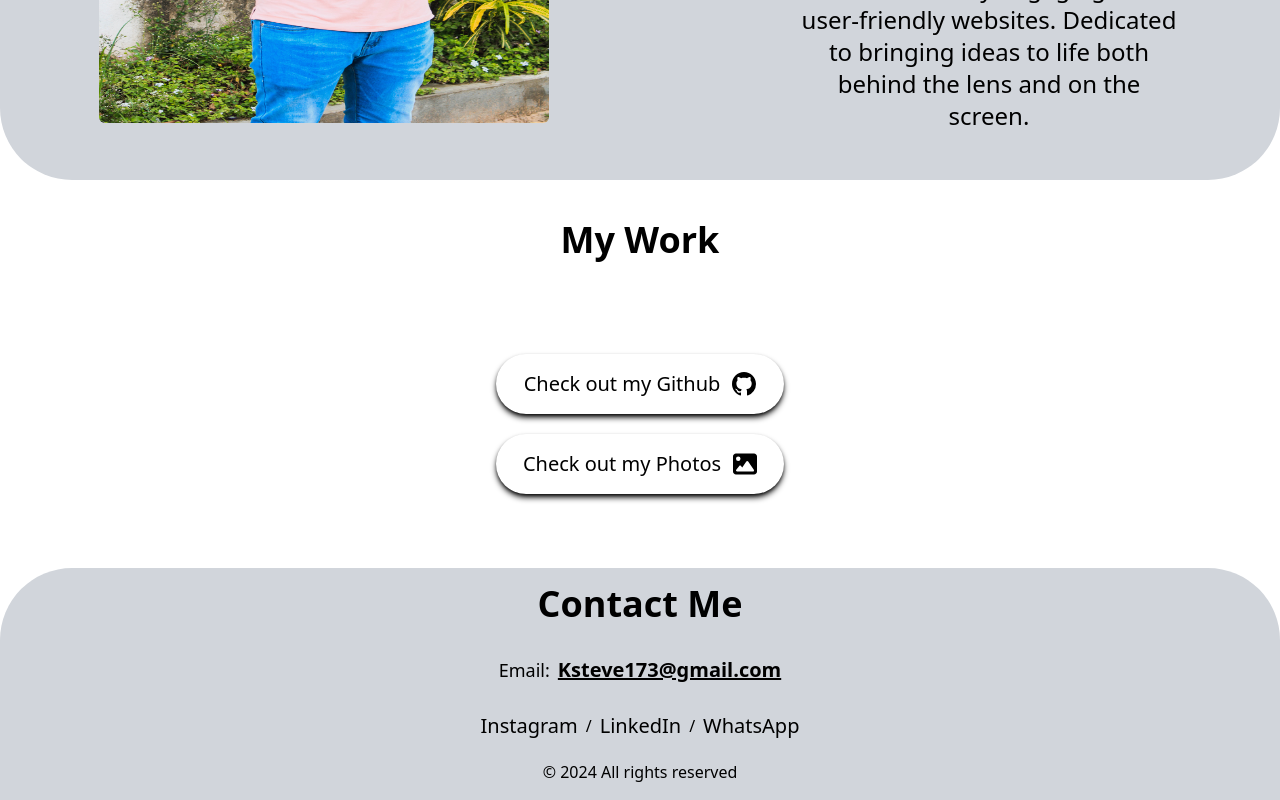
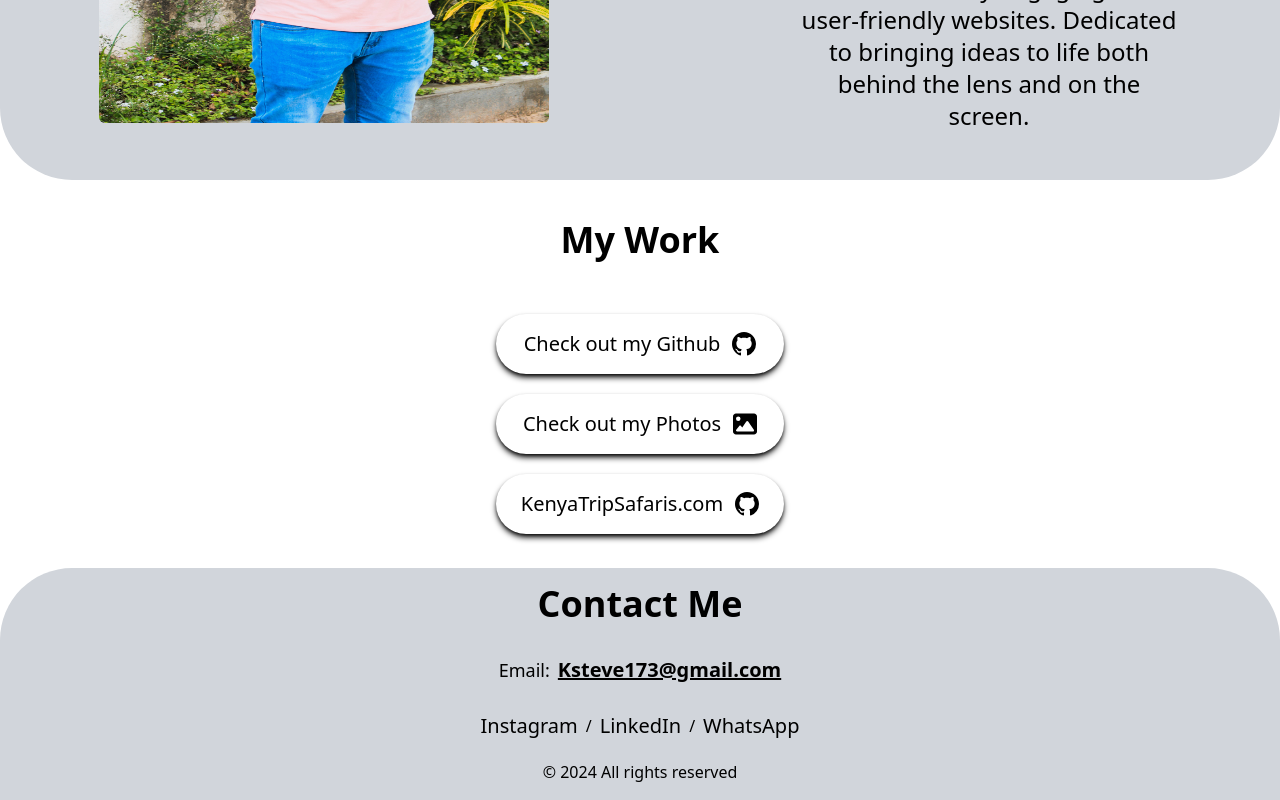
Before and after one commit to Stevekatana/The-Portfolio, a React (Vite) app: page / in a window 1280 px wide. Shown: the part 1108-1908 px from the top of the page. Built offline with nearby package versions, Linux system fonts and the light colour scheme.

Commit message:
added kenyatripsafaris to the portfoio

```diff
--- a/src/App.jsx
+++ b/src/App.jsx
@@ -136,6 +136,13 @@ function App() {
                 Check out my Photos
                 <FaImage  className='text-2xl'/>
               </a>
+              <a  href='https://kenyatripsafaris.com'
+                  target='blank'
+                  className='text-center mt-5 text-xl flex items-center justify-center gap-3 shadow-md shadow-black border-5 border-solid border-black p-4 rounded-whoop hover:bg-black hover:text-white lg:w-72'>
+                KenyaTripSafaris.com
+                <BsGithub className='text-2xl'/>
+              </a>
+
             </div>
           </div>
         </div>
```
